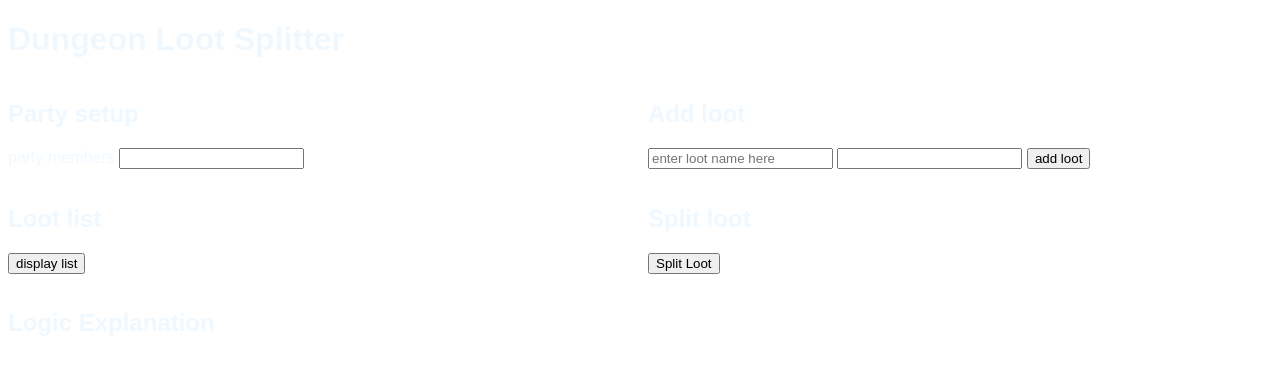
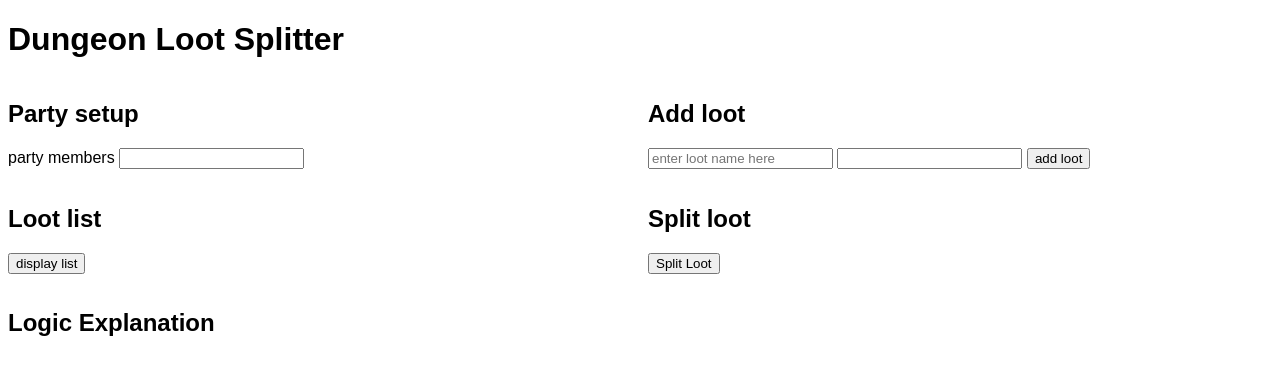
Before and after one commit to deerajab-ux/RajabF-DungeonLootSplitterPhase-1-112226, a plain HTML site: page index.html in a window 1280 px wide. Drawn offline with Linux system fonts and the light colour scheme.

Commit message:
different colors

```diff
--- a/css/style.css
+++ b/css/style.css
@@ -4,19 +4,19 @@
 }
 
 body {
-    color: aliceblue;
+    color: black;
 }
 
 header {
-    color: aliceblue;
+    color: black;
 }
 
 main {
-    color: aliceblue;
+    color: black;
 }
 
 .panel {
-    color: aliceblue;
+    color: black;
 }
 
 @media (min-width: 768px) {
```
